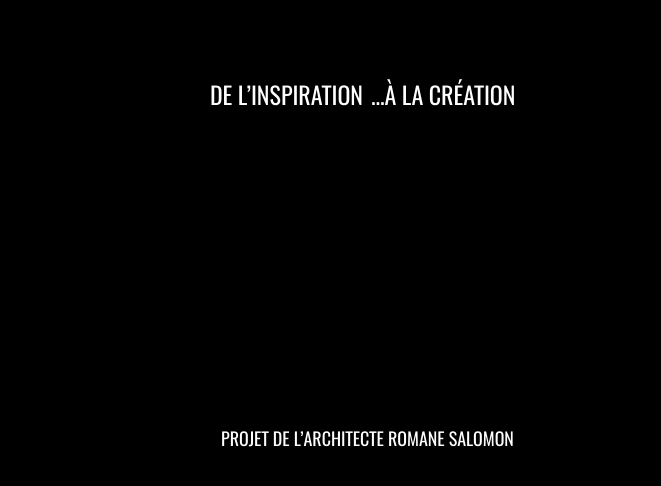
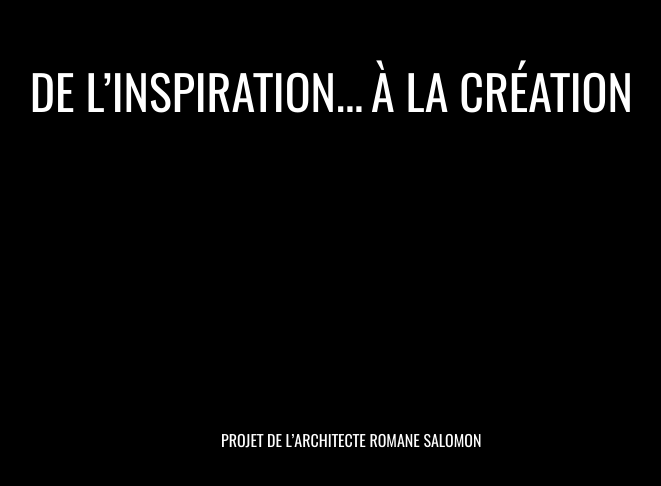
Before and after one commit to cadesalaberry/salomon, a React app: page / in a window 1280 px wide. Shown: the part 302-788 px from the top of the page, without its empty margins (269-930 px from the left). Built offline with nearby package versions, Linux system fonts and the light colour scheme; the HTML template or start-up script is replaced by a standard one.

Commit message:
Fix: Font size.

```diff
--- a/src/App.js
+++ b/src/App.js
@@ -53,7 +53,7 @@ export default class App extends Component {
       <div className={ home } onClick={this.clickHome.bind(this)}>
         <div className="left">
           <div className="title">
-            <div className="text">De l’Inspiration</div>
+            <div className="text">De l’Inspiration...</div>
           </div>
           <div className="subtitle color--grey" onClick={this.clickVilla.bind(this)}>
             <div className="text">LA VILLA WEISSENHOF</div>
@@ -61,7 +61,7 @@ export default class App extends Component {
         </div>
         <div className="right">
           <div className="title">
-            <div className="text">...À la Création</div>
+            <div className="text">À la Création</div>
           </div>
           <div className="subtitle color--beige" onClick={this.clickModel.bind(this)}>
             <div className="text">LA MAQUETTE DE ROMANE</div>
--- a/static/main.css
+++ b/static/main.css
@@ -111,11 +111,14 @@ table {
   height: 100vh;
 }
 
-.home--opened > .left > .title {
-  width: 3rem;
+.home > .left > .title,
+.home > .right > .title {
+  font-size: 3rem;
 }
 
+.home--opened > .left > .title,
 .home--opened > .right > .title {
+  font-size: x-large;
   width: 3rem;
 }
 
@@ -191,7 +194,7 @@ table {
   margin-right: auto;
   width: 300px;
   bottom: 3rem;
-  font-size: large;
+  font-size: medium;
   transition: all .3s ease;
 }
 
```
Also changed, not shown: static/bundle.js.
